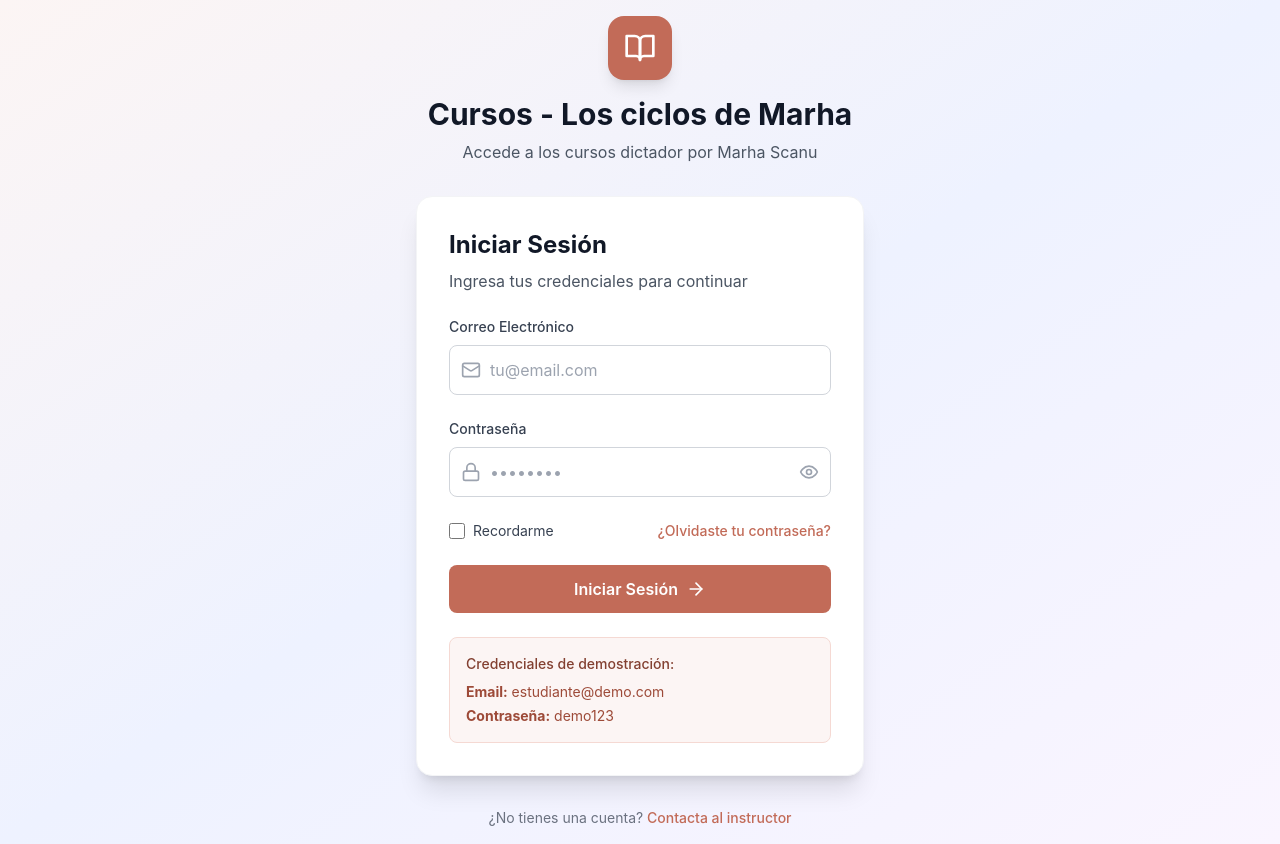
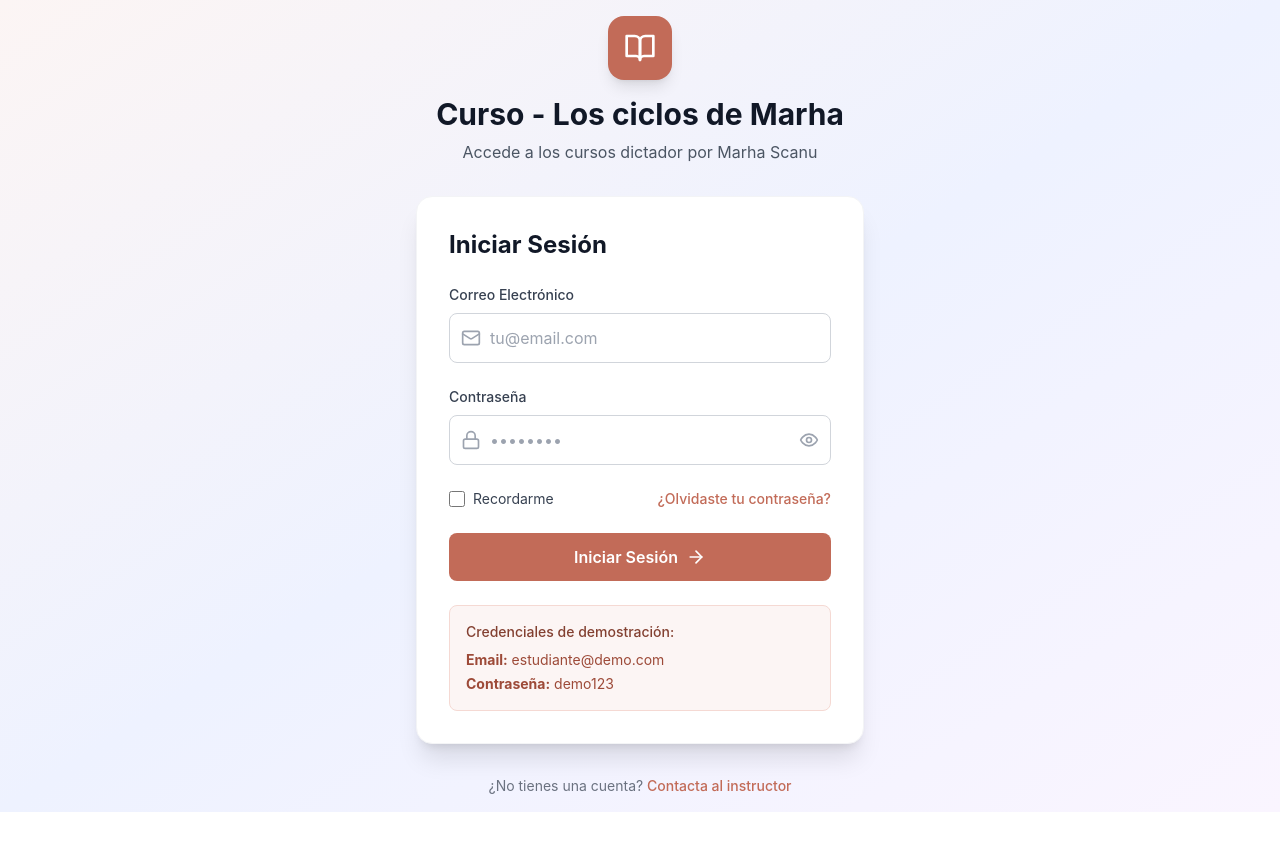
Before and after one commit to rodrip13/losciclosdemarha-course-platform, a React (Vite) app: page / in a window 1280 px wide. After the commit the page ends 812 px from the top, so only its background shows below. Built offline with nearby package versions, Linux system fonts and the light colour scheme.

Commit message:
fixes y mejoras

```diff
--- a/src/components/LoginForm.tsx
+++ b/src/components/LoginForm.tsx
@@ -30,7 +30,7 @@
           <div className="inline-flex items-center justify-center w-16 h-16 bg-contessa-600 rounded-2xl mb-4 shadow-lg">
             <BookOpen className="w-8 h-8 text-white" />
           </div>
-          <h1 className="text-3xl font-bold text-gray-900 mb-2">Cursos - Los ciclos de Marha</h1>
+          <h1 className="text-3xl font-bold text-gray-900 mb-2">Curso - Los ciclos de Marha</h1>
           <p className="text-gray-600">Accede a los cursos dictador por Marha Scanu</p>
         </div>
 
@@ -38,7 +38,6 @@
         <div className="bg-white rounded-2xl shadow-xl border border-gray-100 p-8">
           <div className="mb-6">
             <h2 className="text-2xl font-bold text-gray-900 mb-2">Iniciar Sesión</h2>
-            <p className="text-gray-600">Ingresa tus credenciales para continuar</p>
           </div>
 
           <form onSubmit={handleSubmit} className="space-y-6">
--- a/src/data/mockData.ts
+++ b/src/data/mockData.ts
@@ -4,7 +4,7 @@
   id: '1',
   title: 'Titulo de cursos de Marhita',
   description: 'Aprende todo lo que Marha te quiere enseñar y ademas con recursos descargables',
-  thumbnail: 'public/images/portada-video.jpg',
+  thumbnail: 'images/portada-video.jpg',
   duration: '4 semanas',
   modules: [
     {
--- a/vite.config.ts
+++ b/vite.config.ts
@@ -7,4 +7,8 @@
   optimizeDeps: {
     exclude: ['lucide-react'],
   },
+    server: {
+    host: '0.0.0.0', // Permite acceso desde cualquier IP
+    port: 3000,      // Puerto específico (opcional)
+  }
 });
```
